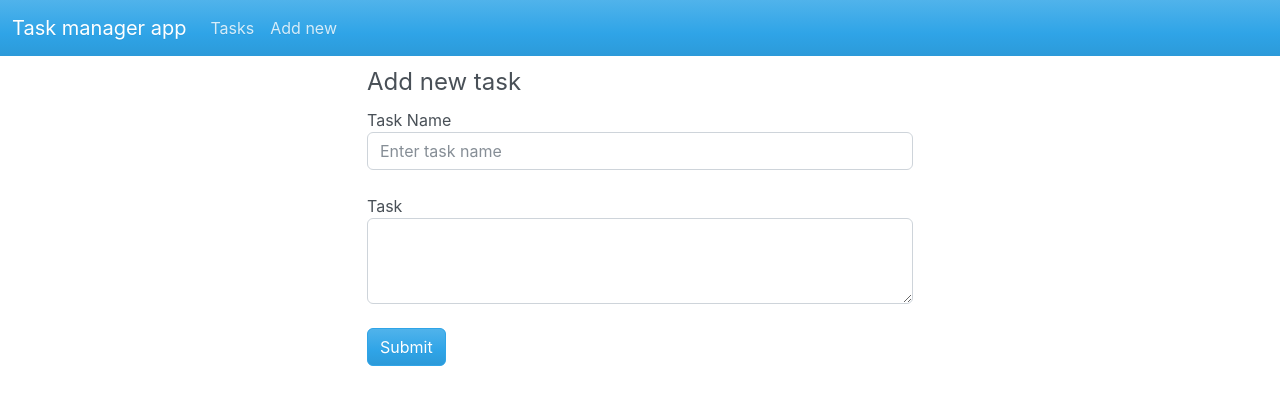
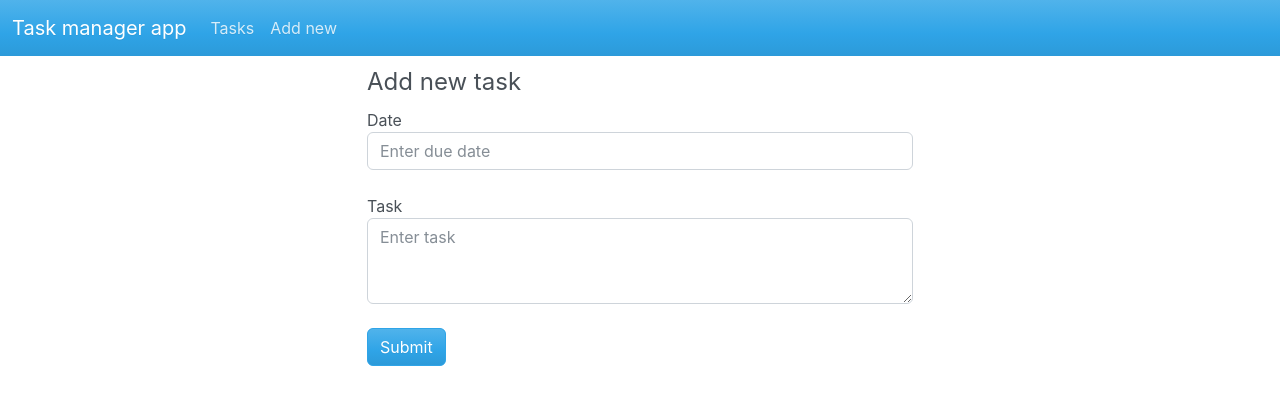
Before and after one commit to pragith98/task-manager-app, a React (Create React App) app: page /addnew in a window 1280 px wide. Shown: the top 404 px of the page. Built offline with nearby package versions, Linux system fonts and the light colour scheme.

Commit message:
add place holder for task

```diff
--- a/src/pages/AddNew/AddNew.jsx
+++ b/src/pages/AddNew/AddNew.jsx
@@ -8,13 +8,13 @@ function AddNew() {
           <form>
             <fieldset>
               <div className="form-group">
-                <label>Task Name</label>
+                <label>Date</label>
                 <input
                   type="email"
                   className="form-control"
                   id="exampleInputEmail1"
                   aria-describedby="emailHelp"
-                  placeholder="Enter task name"
+                  placeholder="Enter due date"
                 />
               </div>
 
@@ -26,6 +26,7 @@ function AddNew() {
                   className="form-control"
                   id="exampleTextarea"
                   rows="3"
+                  placeholder="Enter task"
                 ></textarea>
               </div>
 
```
